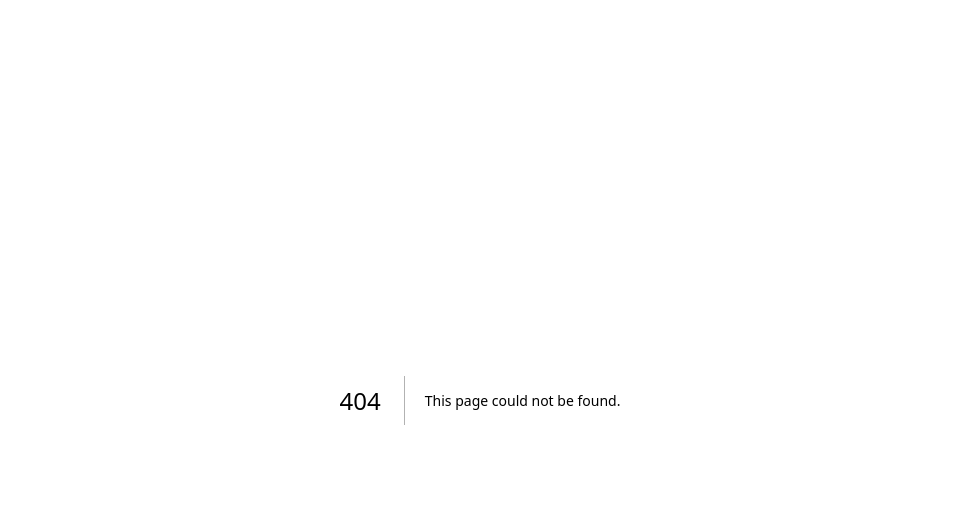
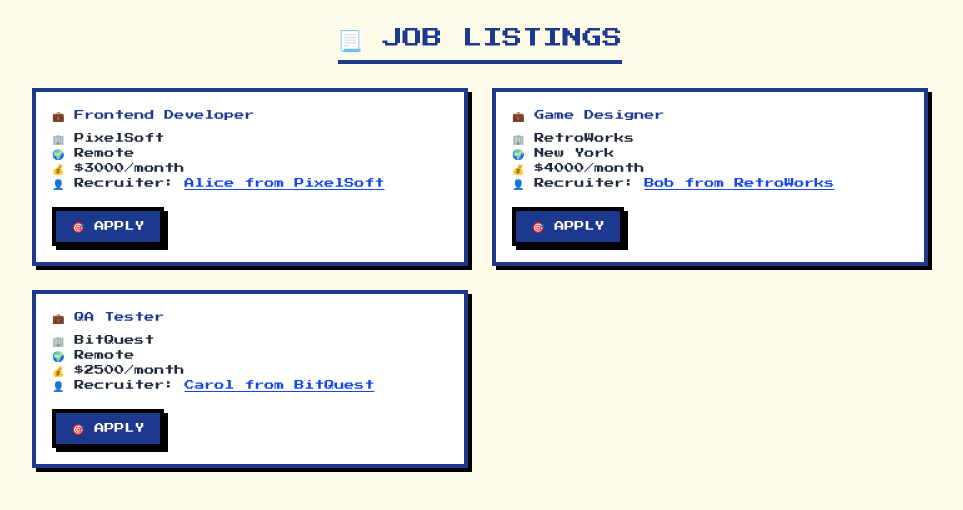
Before and after one commit to Trusted-Jobs/job-quest-platform-ui, a Next.js app: page /job-listing in a window 1280 px wide. Before the commit this address had no page. Shown: the top 510 px of the page, without its empty margins (160-1123 px from the left). Built offline with nearby package versions, Linux system fonts and the light colour scheme.

Commit message:
feat: added applier pages

```diff
--- /dev/null
+++ b/app/job-listing/page.tsx
@@ -0,0 +1,123 @@
+'use client';
+
+import React, { useState } from 'react';
+import '@fontsource/press-start-2p';
+
+const jobs = [
+  {
+    id: 1,
+    title: 'Frontend Developer',
+    company: 'PixelSoft',
+    location: 'Remote',
+    salary: '$3000/month',
+    recruiter: {
+      name: 'Alice from PixelSoft',
+      riskLevel: 'MEDIUM',
+      creditRating: 3
+    }
+  },
+  {
+    id: 2,
+    title: 'Game Designer',
+    company: 'RetroWorks',
+    location: 'New York',
+    salary: '$4000/month',
+    recruiter: {
+      name: 'Bob from RetroWorks',
+      riskLevel: 'LOW',
+      creditRating: 5
+    }
+  },
+  {
+    id: 3,
+    title: 'QA Tester',
+    company: 'BitQuest',
+    location: 'Remote',
+    salary: '$2500/month',
+    recruiter: {
+      name: 'Carol from BitQuest',
+      riskLevel: 'HIGH',
+      creditRating: 2
+    }
+  }
+];
+
+export default function JobListings() {
+  type Recruiter = {
+    name: string;
+    riskLevel: string;
+    creditRating: number;
+  };
+
+  const [selectedRecruiter, setSelectedRecruiter] = useState<Recruiter | null>(null);
+  return (
+    <div className="min-h-screen bg-yellow-50 font-['Press Start 2P'] text-gray-800">
+      <div className="flex flex-col items-center justify-start p-6">
+        <h1 className="text-xl text-blue-900 mb-6 border-b-4 border-blue-900 pb-2 text-center">
+          📃 JOB LISTINGS
+        </h1>
+
+        <div className="grid grid-cols-1 md:grid-cols-2 gap-6 w-full max-w-4xl text-[10px]">
+          {jobs.map((job) => (
+            <div
+              key={job.id}
+              className="bg-white border-4 border-blue-900 p-4 rounded-none shadow-[4px_4px_0px_black]"
+            >
+              <h2 className="text-blue-900 mb-2">💼 {job.title}</h2>
+              <p className="text-gray-800">🏢 {job.company}</p>
+              <p className="text-gray-800">🌍 {job.location}</p>
+              <p className="text-gray-800">💰 {job.salary}</p>
+              <p className="text-gray-800">
+                👤 Recruiter:{' '}
+                <button
+                  onClick={() => setSelectedRecruiter(job.recruiter)}
+                  className="underline text-blue-700 hover:text-blue-900"
+                >
+                  {job.recruiter.name}
+                </button>
+              </p>
+              <button className="mt-4 bg-blue-900 text-white py-2 px-4 border-4 border-black rounded-none shadow-[4px_4px_0px_black] hover:bg-blue-800">
+                🎯 APPLY
+              </button>
+            </div>
+          ))}
+        </div>
+      </div>
+
+      {selectedRecruiter && (
+        <div className="fixed top-10 left-1/2 transform -translate-x-1/2 z-50">
+          <div className="bg-white border-4 border-blue-900 p-6 rounded-none shadow-[6px_6px_0px_black] max-w-md w-full text-center text-[10px]">
+            <h1 className="text-xl text-blue-900 mb-6 border-b-4 border-blue-900 pb-2">
+              🧮 RISK & CREDIT
+            </h1>
+            <p className="mb-4">👤 Recruiter: {selectedRecruiter.name}</p>
+            <p className="mb-4">⚠️ Risk Level: {selectedRecruiter.riskLevel}</p>
+
+            <div className="mb-4">
+              <p className="mb-2">⭐ Credit Rating:</p>
+              <div className="flex justify-center gap-1">
+                {[1, 2, 3, 4, 5].map((star) => (
+                  <span
+                    key={star}
+                    className={
+                      star <= selectedRecruiter.creditRating ? 'text-yellow-500' : 'text-gray-400'
+                    }
+                  >
+                    ★
+                  </span>
+                ))}
+              </div>
+            </div>
+
+            <button
+              onClick={() => setSelectedRecruiter(null)}
+              className="mt-4 bg-blue-900 text-white py-2 px-4 border-4 border-black rounded-none shadow-[4px_4px_0px_black] hover:bg-blue-800"
+            >
+              ❌ CLOSE
+            </button>
+          </div>
+        </div>
+      )}
+    </div>
+  );
+}
--- /dev/null
+++ b/app/my-work/page.tsx
@@ -0,0 +1,48 @@
+"use client";
+
+import React from "react";
+import "@fontsource/press-start-2p";
+import TopBar from "@/components/Top-Bar";
+
+const workStatus = {
+  applied: ["Frontend Developer - PixelSoft"],
+  inProgress: ["QA Tester - BitQuest"],
+  completed: ["Game Designer - RetroWorks"],
+};
+
+export default function MyWork() {
+  return (
+    <div className="min-h-screen bg-yellow-50 font-['Press Start 2P'] text-gray-800">
+      <TopBar /> {/* 直接在最外層 */}
+
+      <div className="flex flex-col items-center justify-start p-6">
+        <h1 className="text-xl text-blue-900 mb-6 border-b-4 border-blue-900 pb-2 text-center">
+          📂 MY JOBS
+        </h1>
+
+        <div className="grid grid-cols-1 md:grid-cols-3 gap-6 w-full max-w-6xl text-[10px]">
+          <div className="bg-white border-4 border-blue-900 p-4 rounded-none shadow-[4px_4px_0px_black]">
+            <h2 className="text-blue-900 mb-2 text-center">📝 APPLIED</h2>
+            {workStatus.applied.map((job, idx) => (
+              <p key={idx} className="mb-2">📌 {job}</p>
+            ))}
+          </div>
+
+          <div className="bg-white border-4 border-blue-900 p-4 rounded-none shadow-[4px_4px_0px_black]">
+            <h2 className="text-blue-900 mb-2 text-center">🚧 IN PROGRESS</h2>
+            {workStatus.inProgress.map((job, idx) => (
+              <p key={idx} className="mb-2">🕹️ {job}</p>
+            ))}
+          </div>
+
+          <div className="bg-white border-4 border-blue-900 p-4 rounded-none shadow-[4px_4px_0px_black]">
+            <h2 className="text-blue-900 mb-2 text-center">✅ COMPLETED</h2>
+            {workStatus.completed.map((job, idx) => (
+              <p key={idx} className="mb-2">🏁 {job}</p>
+            ))}
+          </div>
+        </div>
+      </div>
+    </div>
+  );
+}
```
